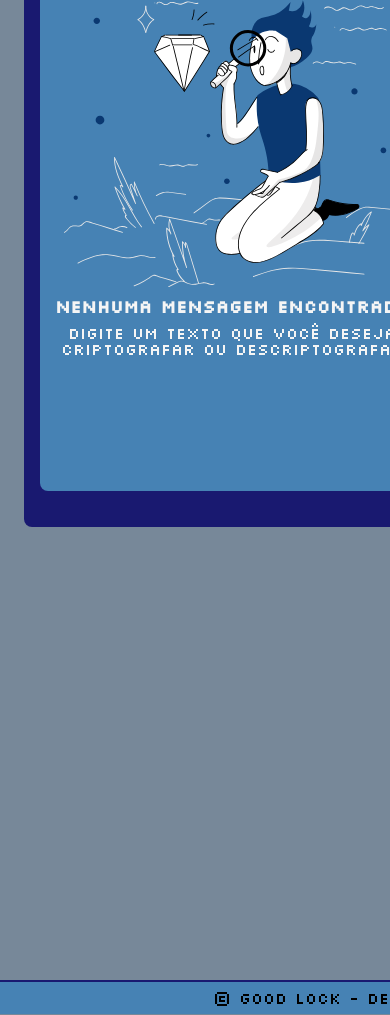
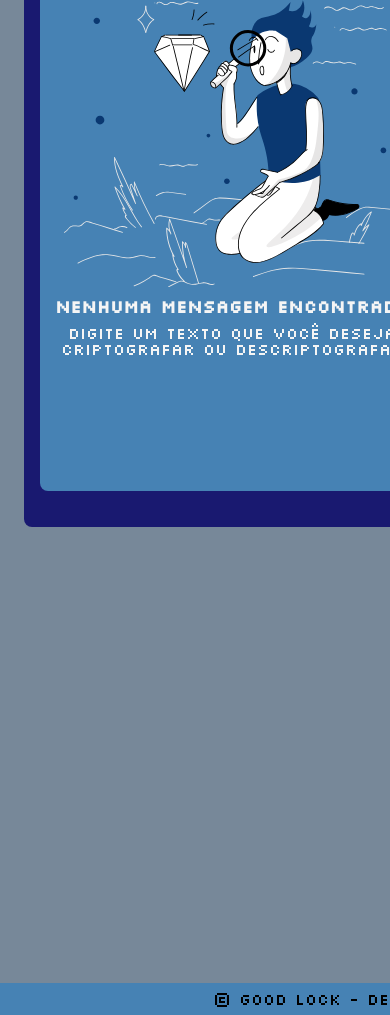
Before and after one commit to jhonncamarg0/ONE-Challenge-1-Good-Lock-Criptografia-e-Descriptografia, a plain HTML site: page index.html in a window 390 px wide. Shown: the part 704-1719 px from the top of the page. Drawn offline with Linux system fonts and the light colour scheme; some packages are replaced by stand-ins of ours; a script that the page names is missing.

Commit message:
last update

```diff
--- a/index.html
+++ b/index.html
@@ -11,11 +11,14 @@
     <link rel="preconnect" href="https://fonts.googleapis.com">
     <link rel="preconnect" href="https://fonts.gstatic.com" crossorigin>
     <link href="https://fonts.googleapis.com/css2?family=Silkscreen&display=swap" rel="stylesheet">
+    <link rel="stylesheet" href="./node_modules/sweetalert2/dist/sweetalert2.min.css">
 </head>
 <body>
     <header class="header">
 
+        <section>
             <h1 class="logo"><img src="./assets/logo.svg" alt="Logo da Alura"> Good Lock - Criptografia e Descriptografia </h1>
+        </section>
 
     </header>
 
@@ -31,7 +34,6 @@
             <section class="area_texto_saida">
                 <textarea maxlength="742" id="texto_saida" class="saida_texto"></textarea>
                 <button id="texto_copiar" class="copiar_texto"></button>
-        <!-- <button id="texto_controle" class="controle_texto"></button> -->
 
                 <div id="texto_aviso_saida" class="aviso_texto_saida">
 
@@ -53,11 +55,13 @@
             <button id="texto_descriptografia" class="botao_descriptografar"> Descriptografar </button>
         </section>
 
-<div class="copyright">
+        <section class="copyright">
             <p>&copy; Good Lock - Desenvolvido por Jhonatha Camargo </p>
-</div>
+        </section>
 
     </footer>
 </body>
 <script src="./index.js"></script>
+<script src="./node_modules/sweetalert2/dist/sweetalert2.all.min.js"></script>
+<script src="./node_modules/sweetalert2/dist/sweetalert2.all.js"></script>
 </html>
--- a/style.css
+++ b/style.css
@@ -194,8 +194,7 @@ body {
     width: 100%;
     margin: 0 -1em;
     position: relative;
-    bottom: -1em;
-    border-top: 2px solid #191970;
+    bottom: -1.11em;
 }
 
 @media screen and (max-width: 480px) {
@@ -207,7 +206,7 @@ body {
         margin: 8em 0.5em 0.5em 1em;
     }
     .copyright {
-        bottom: -67em;
+        bottom: -67.2em;
         width: 60em;
     }
 }
```
Lines whose indentation alone changed are shown as unchanged.
